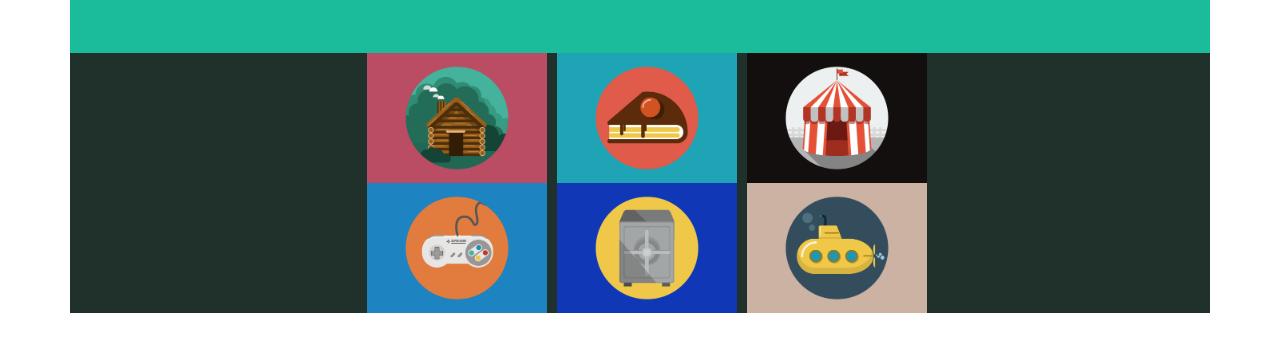
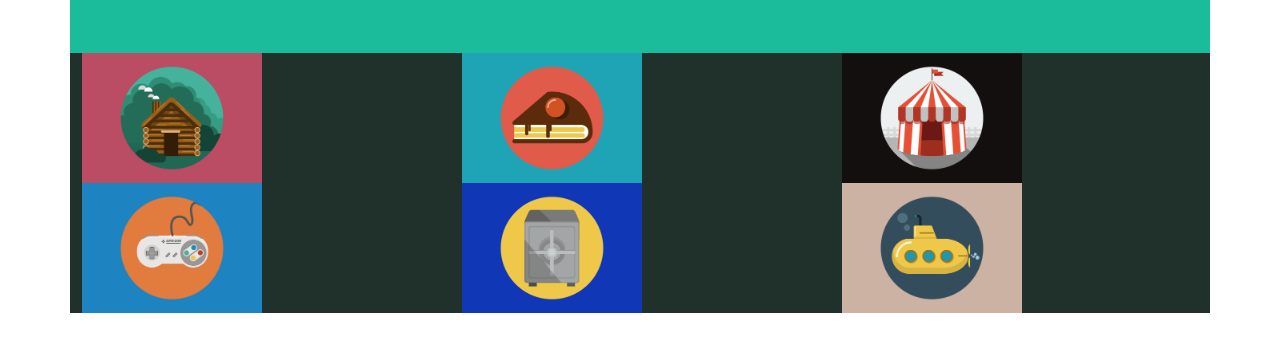
Before and after one commit to MrGaggio/html-css-bootstrap-freelancer, a plain HTML site: page index.htm in a window 1280 px wide. Shown: the part 436-788 px from the top of the page. Drawn offline with nearby package versions, Linux system fonts and the light colour scheme.

Commit message:
inserita griglia bootstrap 3 colonne e immagini

```diff
--- a/index.htm
+++ b/index.htm
@@ -61,25 +61,24 @@
 
         <section class="griglia">
             <div style="background-color: rgb(32, 49, 43);" class="container  ">
-                <div class="row justify-content-center">
-                    <div class="col-2">
+
+                <div class="row row-cols-3">
+                    <div class="col">
                         <img src="./img/cabin.png" alt="">
                     </div>
-                    <div class="col-2">
+                    <div class="col">
                         <img src="./img/cake.png" alt="">
                     </div>
-                    <div class="col-2">
+                    <div class="col">
                         <img src="./img/circus.png" alt="">
                     </div>
-                </div>
-                <div class="row justify-content-center ">
-                    <div class="col-2">
+                    <div class="col">
                         <img src="./img/game.png" alt="">
                     </div>
-                    <div class="col-2">
+                    <div class="col">
                         <img src="./img/safe.png" alt="">
                     </div>
-                    <div class="col-2">
+                    <div class="col">
                         <img src="./img/submarine.png" alt="">
                     </div>
                 </div>
```
Lines whose indentation alone changed are shown as unchanged.
